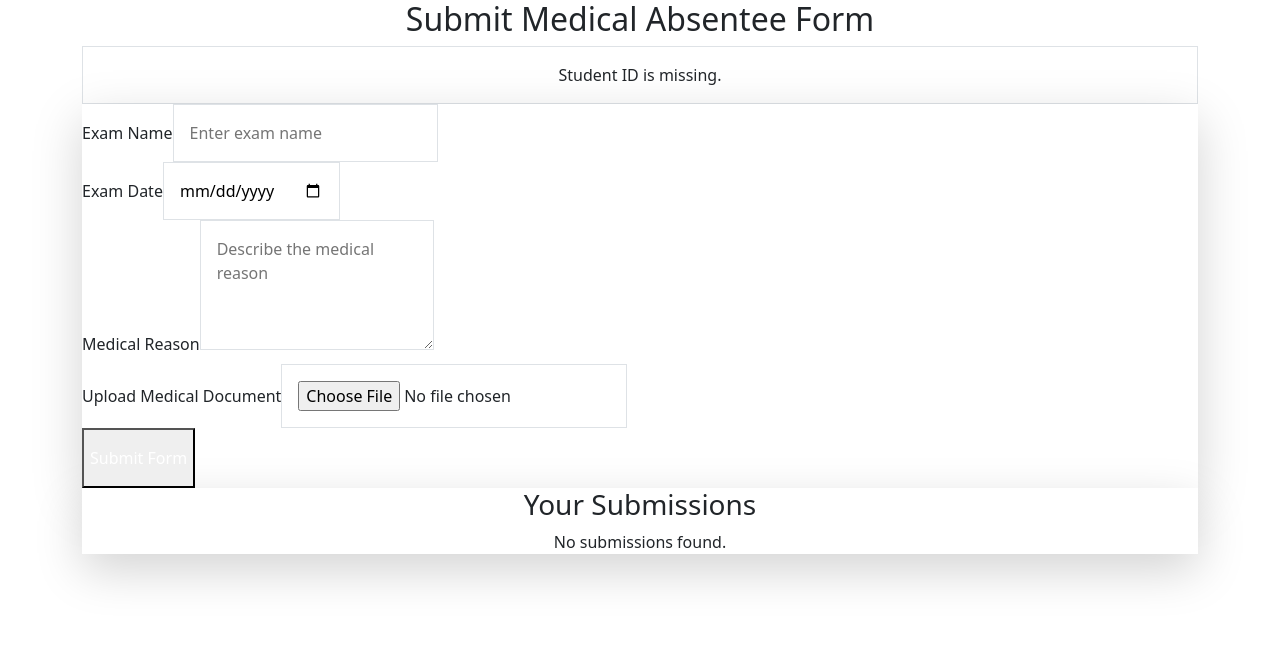
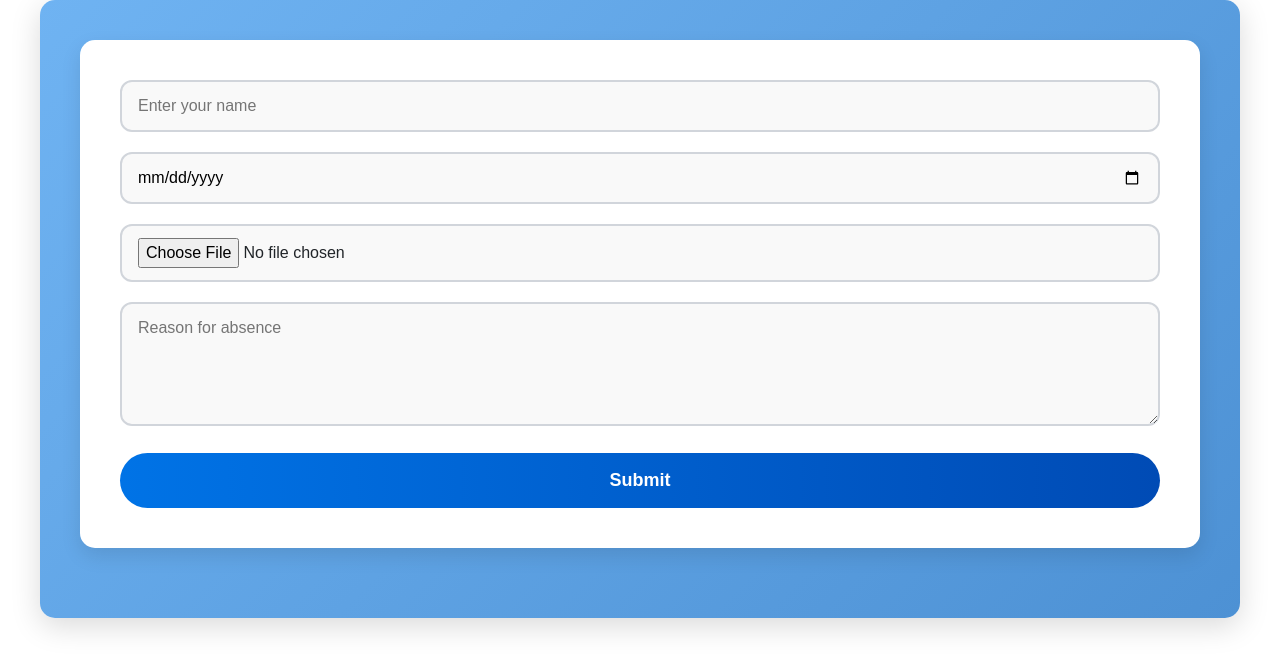
Before and after one commit to IT22271082/Exam-Scheduling-Management, a React (Create React App) app in the folder frontend/: page /medical-forms in a window 1280 px wide. Shown: the top 670 px of the page. Built offline with nearby package versions, Linux system fonts and the light colour scheme.

Commit message:
updated meducal form submission page with new css

```diff
--- a/frontend/src/Componenets/MedicalFormSubmission.js
+++ b/frontend/src/Componenets/MedicalFormSubmission.js
@@ -1,216 +1,224 @@
 // resources/js/components/MedicalFormSubmission.js
-import React, { useState, useEffect } from 'react';
+
 import axios from 'axios';
+import React, { useState } from 'react';
 
-// Set base URL for API requests
-axios.defaults.baseURL = 'http://127.0.0.1:8000/api';
-
-const MedicalFormSubmission = ({ studentId }) => {
+const MedicalFormSubmission = () => {
   const [formData, setFormData] = useState({
-        exam_name: '',
-        exam_date: '',
-        medical_reason: '',
-        medical_document: null,
+    name: '',
+    date: '',
+    icCopy: null,
+    reason: '',
   });
   const [submissions, setSubmissions] = useState([]);
-    const [isLoading, setIsLoading] = useState({ submissions: false, form: false });
-    const [message, setMessage] = useState({ text: '', type: '' });
+  const [message, setMessage] = useState('');
+  const [error, setError] = useState('');
 
-    useEffect(() => {
-        if (studentId) {
-            fetchSubmissions();
+  const handleChange = (e) => {
+    const { name, value, files } = e.target;
+    if (name === 'icCopy') {
+      setFormData({ ...formData, [name]: files[0] });
     } else {
-            setMessage({ text: 'Student ID is missing.', type: 'error' });
-        }
-    }, [studentId]);
-
-    const fetchSubmissions = async () => {
-        setIsLoading(prev => ({ ...prev, submissions: true }));
-        try {
-            const { data } = await axios.get(`/students/${studentId}/medical-forms`);
-            setSubmissions(data);
-        } catch (error) {
-            console.error('Error fetching submissions:', error);
-            setMessage({ text: 'Failed to load submissions.', type: 'error' });
-        } finally {
-            setIsLoading(prev => ({ ...prev, submissions: false }));
+      setFormData({ ...formData, [name]: value });
     }
   };
 
-    const handleChange = (e) => {
-        const { name, value } = e.target;
-        setFormData(prev => ({ ...prev, [name]: value }));
-    };
-
-    const handleFileChange = (e) => {
-        setFormData(prev => ({ ...prev, medical_document: e.target.files[0] }));
-    };
-
-    const handleSubmit = async (e) => {
+  const handleSubmit = (e) => {
     e.preventDefault();
-        setIsLoading(prev => ({ ...prev, form: true }));
-        setMessage({ text: '', type: '' });
-
-        const data = new FormData();
-        Object.entries(formData).forEach(([key, value]) => {
-            if (value) data.append(key, value);
+    if (!formData.name || !formData.date || !formData.icCopy || !formData.reason) {
+      setError('All fields are required');
+      setMessage('');
+      return;
+    }
+    const newSubmission = { ...formData, status: 'pending' };
+    setSubmissions([...submissions, newSubmission]);
+    setFormData({
+      name: '',
+      date: '',
+      icCopy: null,
+      reason: '',
     });
-        data.append('student_id', studentId);
-
-        try {
-            await axios.post('/medical-forms', data, {
-                headers: { 'Content-Type': 'multipart/form-data' },
-            });
-            setMessage({ text: 'Form submitted successfully!', type: 'success' });
-            setFormData({ exam_name: '', exam_date: '', medical_reason: '', medical_document: null });
-            await fetchSubmissions();
-        } catch (error) {
-            console.error('Submission error:', error);
-            let errorMessage = 'Error submitting form.';
-            if (error.response?.status === 422) errorMessage = 'Validation error.';
-            if (error.response?.status === 413) errorMessage = 'File too large. Max 2MB.';
-            setMessage({ text: errorMessage, type: 'error' });
-        } finally {
-            setIsLoading(prev => ({ ...prev, form: false }));
-        }
+    setMessage('Submission successful');
+    setError('');
   };
 
   return (
-        <div className="container mx-auto p-6">
-            <h2 className="text-4xl font-extrabold text-center text-blue-700 mb-8">Submit Medical Absentee Form</h2>
+    <div className="container">
+      {/* Embedded CSS */}
+      <style>{`
+        .container {
+          max-width: 1200px;
+          margin: auto;
+          padding: 40px;
+          font-family: 'Poppins', sans-serif;
+          background: linear-gradient(135deg, #6fb3f2, #4d91d4);
+          border-radius: 15px;
+          box-shadow: 0 8px 30px rgba(0, 0, 0, 0.15);
+        }
+        form {
+          background: #ffffff;
+          padding: 40px;
+          border-radius: 15px;
+          box-shadow: 0 8px 20px rgba(0, 0, 0, 0.1);
+          margin-bottom: 30px;
+        }
+        input[type="text"],
+        input[type="date"],
+        input[type="file"],
+        textarea {
+          background: #f9f9f9;
+          border: 2px solid #d1d5db;
+          border-radius: 12px;
+          padding: 12px 16px;
+          width: 100%;
+          font-size: 16px;
+          margin-bottom: 20px;
+          transition: all 0.3s ease;
+        }
+        input:focus,
+        textarea:focus {
+          border-color: #4d91d4;
+          box-shadow: 0 0 0 4px rgba(77, 145, 212, 0.2);
+        }
+        button[type="submit"] {
+          background: linear-gradient(to right, #0073e6, #004bb5);
+          color: white;
+          font-weight: bold;
+          border: none;
+          padding: 14px 0;
+          width: 100%;
+          border-radius: 50px;
+          transition: 0.4s;
+          font-size: 18px;
+          cursor: pointer;
+        }
+        button[type="submit"]:hover {
+          background: linear-gradient(to right, #004bb5, #0073e6);
+          box-shadow: 0px 8px 20px rgba(0, 115, 230, 0.4);
+        }
+        .success {
+          background: #d1fae5;
+          color: #047857;
+          padding: 15px;
+          border-radius: 12px;
+          margin-bottom: 20px;
+          font-weight: bold;
+          text-align: center;
+        }
+        .error {
+          background: #fee2e2;
+          color: #b91c1c;
+          padding: 15px;
+          border-radius: 12px;
+          margin-bottom: 20px;
+          font-weight: bold;
+          text-align: center;
+        }
+        table {
+          width: 100%;
+          border-collapse: collapse;
+          background: #ffffff;
+          border-radius: 15px;
+          overflow: hidden;
+          box-shadow: 0 5px 15px rgba(0, 0, 0, 0.08);
+        }
+        thead {
+          background: linear-gradient(to right, #2196f3, #1976d2);
+          color: #ffffff;
+        }
+        th, td {
+          padding: 14px 18px;
+          border-bottom: 1px solid #e5e7eb;
+          text-align: center;
+          font-size: 16px;
+        }
+        tbody tr:hover {
+          background-color: #f1f5f9;
+        }
+        .status-badge {
+          display: inline-block;
+          padding: 6px 16px;
+          border-radius: 9999px;
+          font-size: 14px;
+          font-weight: bold;
+          color: #fff;
+        }
+        .status-approved {
+          background-color: #34d399;
+        }
+        .status-rejected {
+          background-color: #f87171;
+        }
+        .status-pending {
+          background-color: #fbbf24;
+        }
+      `}</style>
 
-            {/* Message Alert */}
-            {message.text && (
-                <div
-                    className={`mb-6 text-center py-3 px-6 rounded-lg ${
-                        message.type === 'success'
-                            ? 'bg-green-100 text-green-700 border border-green-300'
-                            : 'bg-red-100 text-red-700 border border-red-300'
-                    }`}
-                >
-                    {message.text}
-                </div>
-            )}
+      {/* Success or Error Message */}
+      {message && <div className="success">{message}</div>}
+      {error && <div className="error">{error}</div>}
 
       {/* Form */}
-            <form onSubmit={handleSubmit} className="bg-gradient-to-br from-blue-100 to-indigo-100 p-8 rounded-3xl shadow-lg mb-12">
-                <div className="grid grid-cols-1 md:grid-cols-2 gap-6">
-                    <div>
-                        <label className="block mb-2 text-lg font-semibold text-gray-700">Exam Name</label>
+      <form onSubmit={handleSubmit}>
         <input
           type="text"
-                            name="exam_name"
-                            value={formData.exam_name}
+          name="name"
+          placeholder="Enter your name"
+          value={formData.name}
           onChange={handleChange}
-                            className="w-full p-3 rounded-lg border border-gray-300 focus:ring-2 focus:ring-blue-400 outline-none"
-                            placeholder="Enter exam name"
-                            required
         />
-                    </div>
-
-                    <div>
-                        <label className="block mb-2 text-lg font-semibold text-gray-700">Exam Date</label>
         <input
           type="date"
-                            name="exam_date"
-                            value={formData.exam_date}
+          name="date"
+          value={formData.date}
           onChange={handleChange}
-                            className="w-full p-3 rounded-lg border border-gray-300 focus:ring-2 focus:ring-blue-400 outline-none"
-                            required
         />
-                    </div>
-
-                    <div className="md:col-span-2">
-                        <label className="block mb-2 text-lg font-semibold text-gray-700">Medical Reason</label>
-                        <textarea
-                            name="medical_reason"
-                            value={formData.medical_reason}
-                            onChange={handleChange}
-                            className="w-full p-3 rounded-lg border border-gray-300 focus:ring-2 focus:ring-blue-400 outline-none"
-                            rows="4"
-                            placeholder="Describe the medical reason"
-                            required
-                        ></textarea>
-                    </div>
-
-                    <div className="md:col-span-2">
-                        <label className="block mb-2 text-lg font-semibold text-gray-700">Upload Medical Document</label>
         <input
           type="file"
-                            name="medical_document"
-                            onChange={handleFileChange}
-                            className="w-full p-3 rounded-lg border border-gray-300 focus:ring-2 focus:ring-blue-400 outline-none"
-                            accept=".pdf,.jpg,.jpeg,.png"
-                            required
+          name="icCopy"
+          onChange={handleChange}
         />
-                    </div>
-                </div>
-
-                <button
-                    type="submit"
-                    disabled={isLoading.form}
-                    className="w-full mt-8 bg-blue-500 hover:bg-blue-600 text-white font-bold py-3 rounded-full transition-all duration-300 shadow-md hover:shadow-lg disabled:opacity-50"
-                >
-                    {isLoading.form ? 'Submitting...' : 'Submit Form'}
-                </button>
+        <textarea
+          name="reason"
+          placeholder="Reason for absence"
+          value={formData.reason}
+          onChange={handleChange}
+          rows="4"
+        ></textarea>
+        <button type="submit">Submit</button>
       </form>
 
-            {/* Submissions */}
-            <div className="bg-white p-6 rounded-2xl shadow-lg">
-                <h3 className="text-2xl font-bold text-gray-700 mb-6 text-center">Your Submissions</h3>
-
-                {isLoading.submissions ? (
-                    <div className="flex justify-center items-center py-12">
-                        <div className="animate-spin h-10 w-10 border-4 border-blue-500 border-t-transparent rounded-full"></div>
-                    </div>
-                ) : submissions.length === 0 ? (
-                    <p className="text-center text-gray-500">No submissions found.</p>
-                ) : (
-                    <div className="overflow-x-auto">
-                        <table className="w-full table-auto border-collapse border border-gray-300">
-                            <thead className="bg-blue-200">
+      {/* Submissions Table */}
+      {submissions.length > 0 && (
+        <table>
+          <thead>
             <tr>
-                                    <th className="border border-gray-300 px-4 py-2">Exam Name</th>
-                                    <th className="border border-gray-300 px-4 py-2">Exam Date</th>
-                                    <th className="border border-gray-300 px-4 py-2">Submitted</th>
-                                    <th className="border border-gray-300 px-4 py-2">Status</th>
-                                    <th className="border border-gray-300 px-4 py-2">Document</th>
+              <th>Name</th>
+              <th>Date</th>
+              <th>Reason</th>
+              <th>Status</th>
             </tr>
           </thead>
           <tbody>
-                                {submissions.map(sub => (
-                                    <tr key={sub.id} className="hover:bg-gray-100">
-                                        <td className="border border-gray-300 px-4 py-2">{sub.exam_name}</td>
-                                        <td className="border border-gray-300 px-4 py-2">{sub.exam_date}</td>
-                                        <td className="border border-gray-300 px-4 py-2">{sub.submission_date ? new Date(sub.submission_date).toLocaleDateString() : '-'}</td>
-                                        <td className="border border-gray-300 px-4 py-2 font-semibold">
-                                            <span className={`px-3 py-1 rounded-full text-white ${
-                                                sub.status === 'approved' ? 'bg-green-500' :
-                                                sub.status === 'rejected' ? 'bg-red-500' :
-                                                'bg-yellow-400'
+            {submissions.map((sub, index) => (
+              <tr key={index}>
+                <td>{sub.name}</td>
+                <td>{sub.date}</td>
+                <td>{sub.reason}</td>
+                <td>
+                  <span className={`status-badge ${
+                    sub.status === 'approved' ? 'status-approved' :
+                    sub.status === 'rejected' ? 'status-rejected' :
+                    'status-pending'
                   }`}>
                     {sub.status?.charAt(0).toUpperCase() + sub.status?.slice(1)}
                   </span>
-                                        </td>
-                                        <td className="border border-gray-300 px-4 py-2">
-                                            {sub.medical_document ? (
-                                                <a
-                                                    href={`http://127.0.0.1:8000/storage/${sub.medical_document}`}
-                                                    target="_blank"
-                                                    rel="noopener noreferrer"
-                                                    className="text-blue-600 hover:underline"
-                                                >
-                                                    View
-                                                </a>
-                                            ) : 'N/A'}
                 </td>
               </tr>
             ))}
           </tbody>
         </table>
-                    </div>
       )}
-            </div>
     </div>
   );
 };
```
Lines whose indentation alone changed are shown as unchanged.
